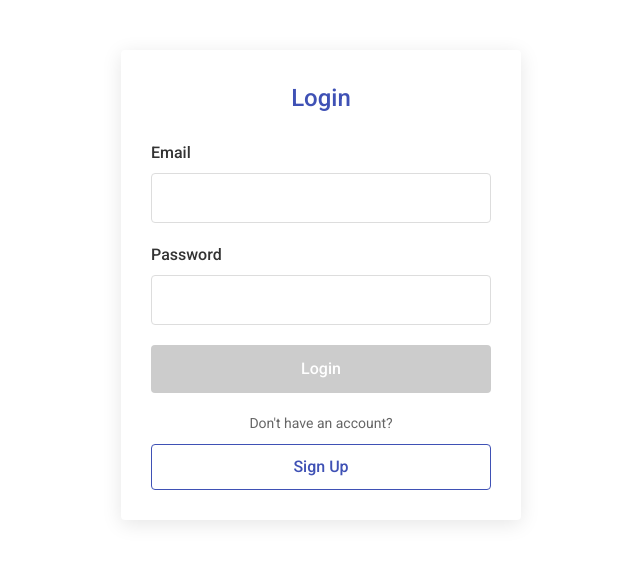
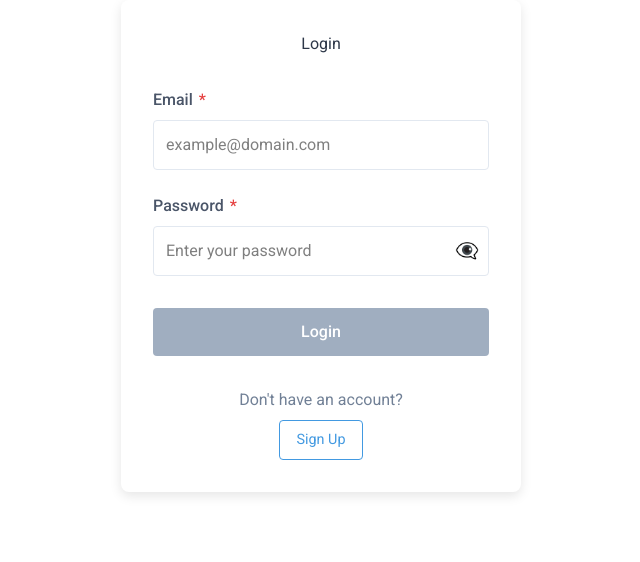
Before and after one commit to vlsts/grademgr, an Angular app in the folder GrademgrFrontend/: page /login in a window 1280 px wide. Shown: the top 562 px of the page, without its empty margins (319-959 px from the left). Built offline with nearby package versions, Linux system fonts and the light colour scheme.

Commit message:
feat: (GRADEMGR-41) add input validation for login page

```diff
--- a/GrademgrFrontend/src/app/components/auth/login/login.component.html
+++ b/GrademgrFrontend/src/app/components/auth/login/login.component.html
@@ -5,29 +5,60 @@
 
     <form [formGroup]="loginForm" (ngSubmit)="onSubmit()">
       <div class="form-group">
-        <label for="email">Email</label>
+        <label for="email">Email <span class="required">*</span></label>
         <input
-          type="text"
+          type="email"
           id="email"
-          formControlName="email">
-        <div *ngIf="submitted && f['email'].errors" class="validation-error">
-          <div *ngIf="f['email'].errors['required']">Email is required</div>
+          formControlName="email"
+          required
+          pattern="[a-zA-Z0-9._%+-]+@[a-zA-Z0-9.-]+\.[a-zA-Z]{2,}$"
+          placeholder="example@domain.com"
+          [class.invalid]="(submitted || loginForm.get('email')?.touched) && loginForm.get('email')?.invalid">
+        <div *ngIf="(submitted || loginForm.get('email')?.touched) && loginForm.get('email')?.errors" class="validation-error">
+          <div *ngIf="loginForm.get('email')?.errors?.['required']">Email is required</div>
+          <div *ngIf="loginForm.get('email')?.errors?.['pattern'] || loginForm.get('email')?.errors?.['email']">
+            Please enter a valid email address
+          </div>
         </div>
       </div>
 
       <div class="form-group">
-        <label for="password">Password</label>
-        <input
-          type="password"
-          id="password"
-          formControlName="password">
-        <div *ngIf="submitted && f['password'].errors" class="validation-error">
-          <div *ngIf="f['password'].errors['required']">Password is required</div>
-          <div *ngIf="f['password'].errors['minlength']">Password must be at least 6 characters</div>
+        <label for="password">Password <span class="required">*</span></label>
+        <div class="password-input-container">
+          <input
+            [type]="showPassword ? 'text' : 'password'"
+            id="password"
+            formControlName="password"
+            required
+            minlength="6"
+            placeholder="Enter your password"
+            [class.invalid]="(submitted || loginForm.get('password')?.touched) && loginForm.get('password')?.invalid">
+          <button
+            type="button"
+            class="toggle-password"
+            (click)="showPassword = !showPassword"
+            [attr.aria-label]="showPassword ? 'Hide password' : 'Show password'"
+            tabindex="-1">
+            {{ showPassword ? '👁️' : '👁️‍🗨️' }}
+          </button>
+        </div>
+        <div *ngIf="(submitted || loginForm.get('password')?.touched) && loginForm.get('password')?.errors" class="validation-error">
+          <div *ngIf="loginForm.get('password')?.errors?.['required']">Password is required</div>
+          <div *ngIf="loginForm.get('password')?.errors?.['minlength']">
+            Password must be at least {{ loginForm.get('password')?.errors?.['minlength'].requiredLength }} characters
+          </div>
         </div>
       </div>
 
-      <button type="submit" [disabled]="loginForm.invalid">Login</button>
+      <div class="form-actions">
+        <button
+          type="submit"
+          [disabled]="isLoading || loginForm.invalid"
+          class="login-button">
+          <span *ngIf="isLoading" class="spinner"></span>
+          <span>{{ isLoading ? 'Logging in...' : 'Login' }}</span>
+        </button>
+      </div>
 
       <div class="signup-prompt">
         <p>Don't have an account?</p>
--- a/GrademgrFrontend/src/app/components/auth/login/login.component.scss
+++ b/GrademgrFrontend/src/app/components/auth/login/login.component.scss
@@ -11,127 +11,184 @@ $transition-speed: 0.3s;
 
 .login-container {
   max-width: 400px;
-  margin: 50px auto;
-  padding: 30px;
+  margin: 0 auto;
+  padding: 2rem;
   background-color: #fff;
-  border-radius: $border-radius;
-  box-shadow: 0 4px 20px $shadow-color;
+  border-radius: 8px;
+  box-shadow: 0 4px 12px rgba(0, 0, 0, 0.1);
 
   h2 {
-    margin-top: 0;
-    margin-bottom: 25px;
-    color: $primary-color;
-    font-size: 24px;
-    font-weight: 500;
     text-align: center;
+    margin-bottom: 2rem;
+    color: #2d3748;
+  }
 }
 
 .error {
-    padding: 12px;
-    margin-bottom: 20px;
-    background-color: $error-color-light;
-    border-left: 4px solid $error-color;
-    color: $error-color-dark;
-    border-radius: $border-radius;
-    font-size: 14px;
+  background-color: #fed7d7;
+  color: #c53030;
+  padding: 1rem;
+  border-radius: 4px;
+  margin-bottom: 1.5rem;
+  position: relative;
+
+  .close-error {
+    position: absolute;
+    right: 10px;
+    top: 10px;
+    background: none;
+    border: none;
+    color: #c53030;
+    font-size: 1.2rem;
+    cursor: pointer;
+
+    &:hover {
+      opacity: 0.8;
+    }
+  }
 }
 
 .form-group {
-    margin-bottom: 20px;
+  margin-bottom: 1.5rem;
 
   label {
     display: block;
-      margin-bottom: 8px;
+    margin-bottom: 0.5rem;
     font-weight: 500;
-      color: #333;
+    color: #4a5568;
   }
 
   input {
     width: 100%;
-      padding: 12px;
-      border: 1px solid #ddd;
-      border-radius: $border-radius;
-      font-size: 16px;
-      transition: border-color $transition-speed, box-shadow $transition-speed;
+    padding: 0.75rem;
+    font-size: 1rem;
+    border: 1px solid #e2e8f0;
+    border-radius: 4px;
+    transition: border-color 0.2s;
 
     &:focus {
       outline: none;
-        border-color: $primary-color;
-        box-shadow: 0 0 0 2px rgba($primary-color, 0.2);
-      }
+      border-color: #4299e1;
+      box-shadow: 0 0 0 3px rgba(66, 153, 225, 0.2);
     }
 
-    .validation-error {
-      margin-top: 6px;
-      font-size: 13px;
-      color: $error-color;
+    &.invalid {
+      border-color: #e53e3e;
+      background-color: rgba(229, 62, 62, 0.05);
+
+      &:focus {
+        box-shadow: 0 0 0 3px rgba(229, 62, 62, 0.2);
       }
-  }
-
-  button {
-    width: 100%;
-    padding: 12px;
-    background-color: $primary-color;
-    border: none;
-    border-radius: $border-radius;
-    color: white;
-    font-size: 16px;
-    font-weight: 500;
-    cursor: pointer;
-    transition: background-color $transition-speed;
-
-    &:hover {
-      background-color: $primary-color-dark;
-    }
-
-    &:active {
-      background-color: $primary-color-darker;
-    }
-
-    &:disabled {
-      background-color: #cccccc;
-      cursor: not-allowed;
     }
   }
 }
 
-// Responsive styles
-@media (max-width: 480px) {
-  .login-container {
-    margin: 20px auto;
-    padding: 20px;
-    width: 90%;
+.password-input-container {
+  position: relative;
+
+  .toggle-password {
+    position: absolute;
+    right: 10px;
+    top: 50%;
+    transform: translateY(-50%);
+    background: none;
+    border: none;
+    cursor: pointer;
+    color: #718096;
+    font-size: 1.2rem;
+
+    &:hover {
+      color: #4a5568;
+    }
+
+    &:focus {
+      outline: none;
+    }
+  }
+}
+
+.required {
+  color: #e53e3e;
+  margin-left: 2px;
+}
+
+.validation-error {
+  color: #e53e3e;
+  font-size: 0.8rem;
+  margin-top: 0.375rem;
+}
+
+button[type="submit"] {
+  width: 100%;
+  padding: 0.75rem 1.5rem;
+  background-color: #4299e1;
+  color: white;
+  border: none;
+  border-radius: 4px;
+  font-size: 1rem;
+  font-weight: 500;
+  cursor: pointer;
+  transition: all 0.2s;
+  display: flex;
+  justify-content: center;
+  align-items: center;
+
+  &:hover {
+    background-color: #3182ce;
+  }
+
+  &:focus {
+    outline: none;
+    box-shadow: 0 0 0 3px rgba(66, 153, 225, 0.4);
+  }
+
+  &:disabled {
+    background-color: #a0aec0;
+    cursor: not-allowed;
+  }
+
+  .spinner {
+    width: 1rem;
+    height: 1rem;
+    border: 2px solid rgba(255, 255, 255, 0.3);
+    border-radius: 50%;
+    border-top-color: #fff;
+    animation: spin 0.8s linear infinite;
+    margin-right: 0.5rem;
+  }
+}
+
+@keyframes spin {
+  to {
+    transform: rotate(360deg);
   }
 }
 
 .signup-prompt {
-    margin-top: 20px;
+  margin-top: 2rem;
   text-align: center;
 
   p {
-      margin-bottom: 10px;
-      font-size: 14px;
-      color: #666;
+    margin-bottom: 0.5rem;
+    color: #718096;
   }
 
   .secondary-button {
-      width: 100%;
-      padding: 10px;
-      background-color: transparent;
-      border: 1px solid $primary-color;
-      border-radius: $border-radius;
-      color: $primary-color;
-      font-size: 16px;
-      font-weight: 500;
+    background: none;
+    border: 1px solid #4299e1;
+    color: #4299e1;
+    padding: 0.5rem 1rem;
+    border-radius: 4px;
+    font-size: 0.9rem;
     cursor: pointer;
-      transition: background-color $transition-speed;
+    transition: all 0.2s;
 
     &:hover {
-        background-color: rgba($primary-color, 0.05);
-      }
-
-      &:active {
-        background-color: rgba($primary-color, 0.1);
+      background-color: #ebf8ff;
     }
   }
 }
+
+.form-actions {
+  margin-top: 2rem;
+}
--- a/GrademgrFrontend/src/app/components/auth/login/login.component.ts
+++ b/GrademgrFrontend/src/app/components/auth/login/login.component.ts
@@ -17,6 +17,8 @@ export class LoginComponent implements OnInit {
   loginForm!: FormGroup;
   errorMessage: string = '';
   submitted = false;
+  showPassword = false;
+  isLoading = false;
 
   constructor(
     private formBuilder: FormBuilder,
@@ -24,10 +26,17 @@ export class LoginComponent implements OnInit {
     private router: Router
   ) {}
 
-  ngOnInit(): void {
+  ngOnInit() {
     this.loginForm = this.formBuilder.group({
-      email: ['', [Validators.required]],
-      password: ['', [Validators.required, Validators.minLength(6)]]
+      email: ['', [
+        Validators.required,
+        Validators.email,
+        Validators.pattern("[a-zA-Z0-9._%+-]+@[a-zA-Z0-9.-]+\\.[a-zA-Z]{2,}$")
+      ]],
+      password: ['', [
+        Validators.required,
+        Validators.minLength(6)
+      ]]
     });
   }
 
@@ -40,8 +49,10 @@ export class LoginComponent implements OnInit {
       return;
     }
 
-    const email = this.f['email'].value;
-    const password = this.f['password'].value;
+    this.isLoading = true;
+    this.errorMessage = '';
+
+    const { email, password } = this.loginForm.value;
 
     this.userService.login(email, password).subscribe({
       next: response => {
```
Lines whose indentation alone changed are shown as unchanged.
